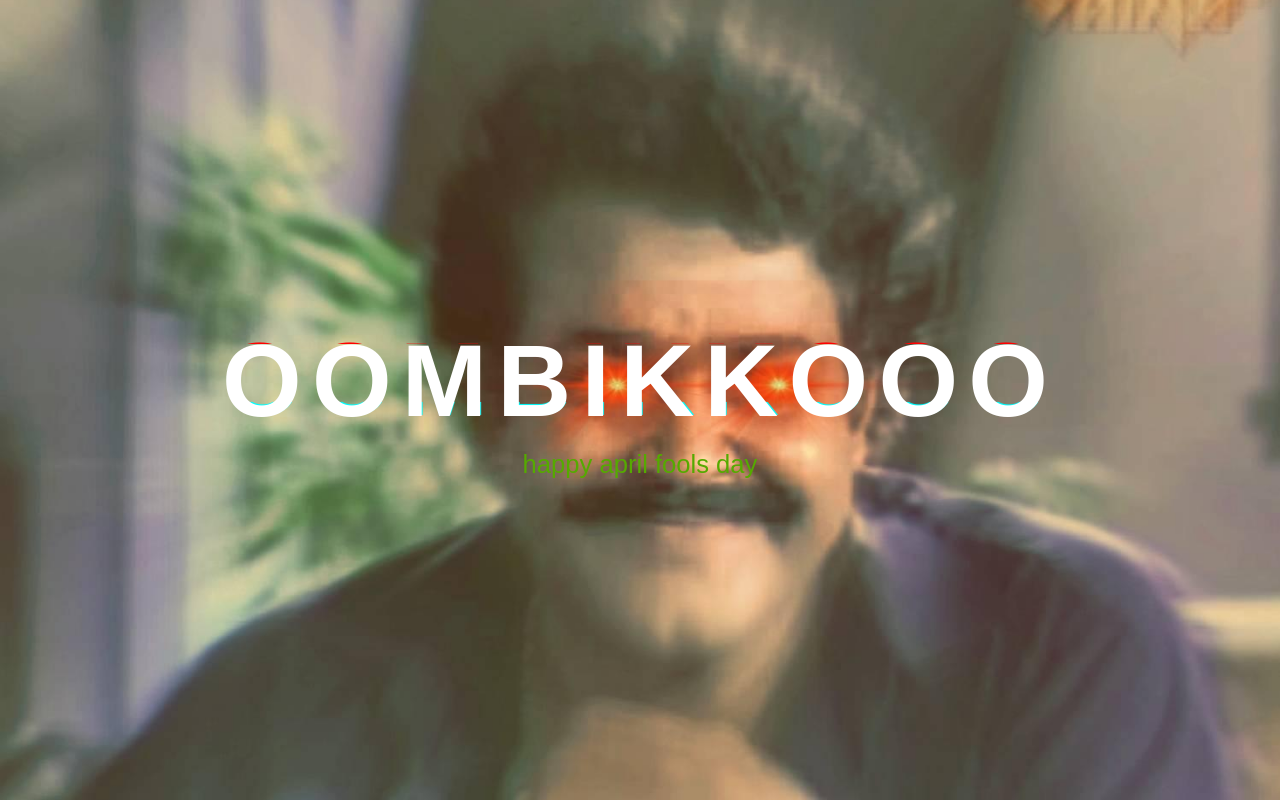
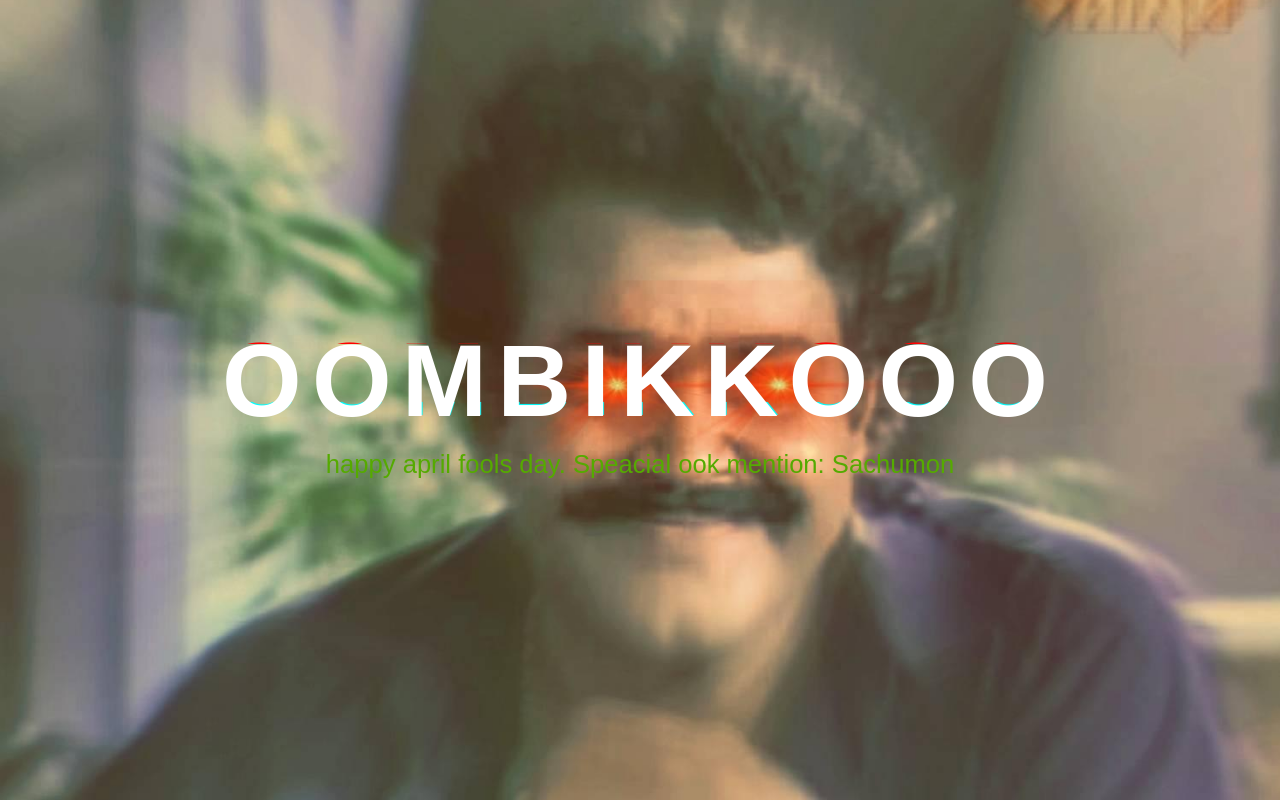
Before and after one commit to Onionsoupe/Bremen_voucher, a plain HTML site: page index.html in a window 1280 px wide. Drawn offline with Linux system fonts and the light colour scheme.

Commit message:
added sachumon

```diff
--- a/index.html
+++ b/index.html
@@ -127,7 +127,7 @@
 <body>
 
   <div class="main-text" data-text="OOMBIKKOOO">OOMBIKKOOO</div>
-  <div class="sub-text">happy april fools day</div>
+  <div class="sub-text">happy april fools day. Speacial ook mention: Sachumon</div>
 
 
 
```
